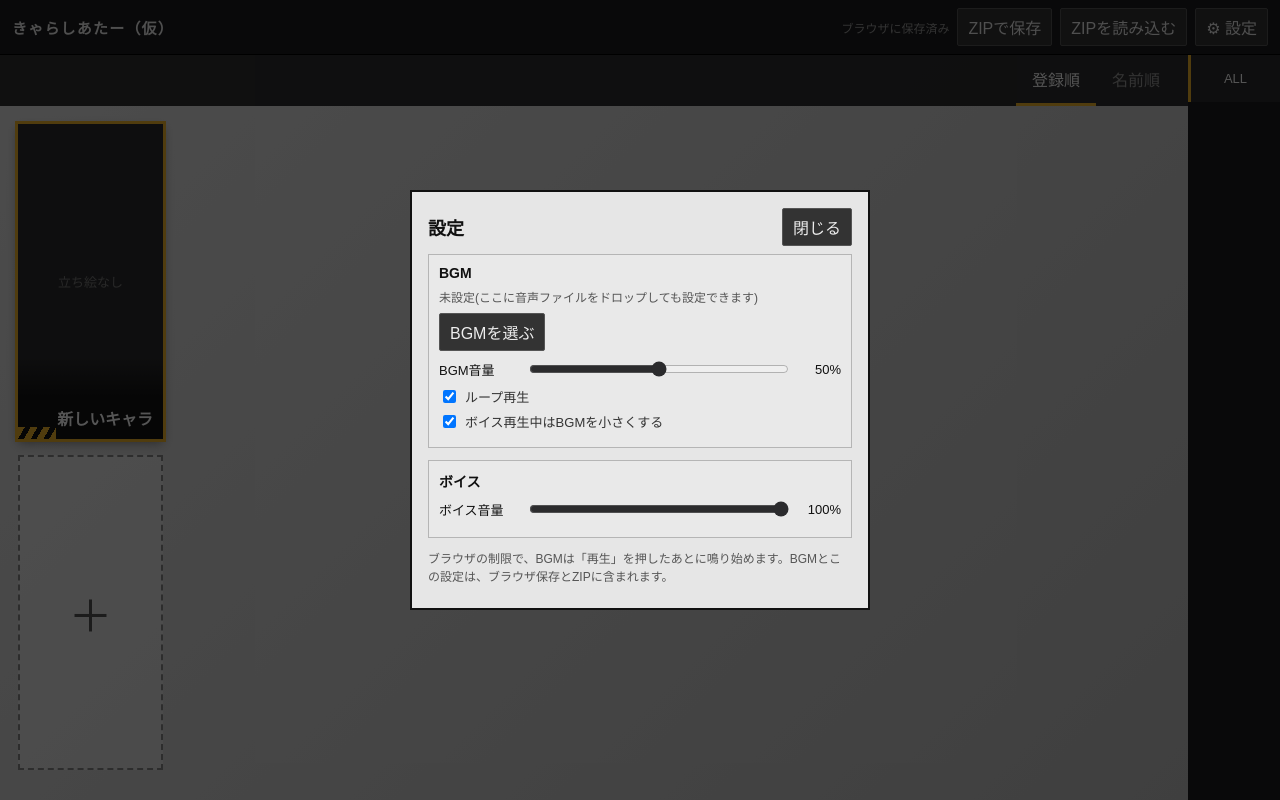
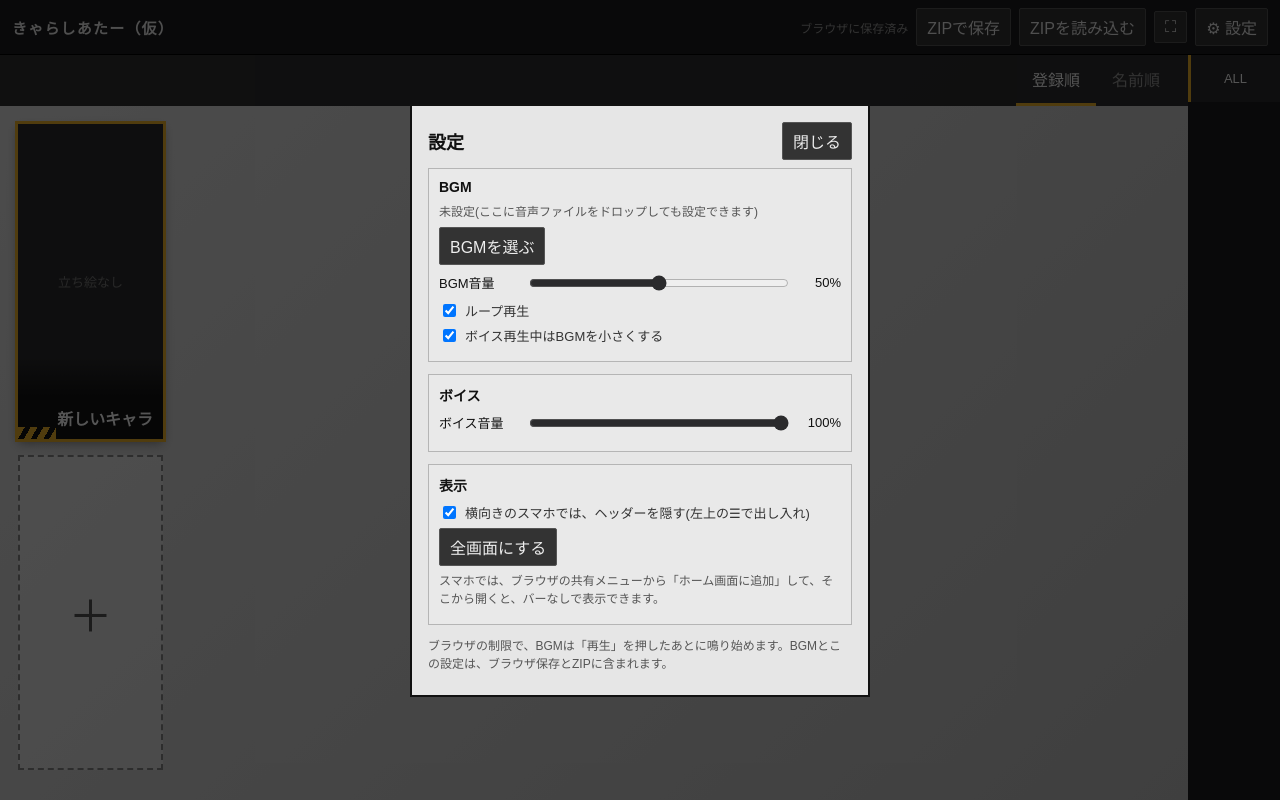
Before and after one commit to misosiru714/chara-theater, a plain HTML site: page index.html in a window 1280 px wide. Both pictures are taken after a click on the button "⚙ 設定". Drawn offline with Linux system fonts and the light colour scheme.

Commit message:
スマホ対応2：全画面！

```diff
--- a/index.html
+++ b/index.html
@@ -4,6 +4,10 @@
 <meta charset="utf-8">
 <meta name="viewport" content="width=device-width,initial-scale=1,viewport-fit=cover">
 <meta name="theme-color" content="#1c1c1e">
+<meta name="mobile-web-app-capable" content="yes">
+<meta name="apple-mobile-web-app-capable" content="yes">
+<meta name="apple-mobile-web-app-status-bar-style" content="black-translucent">
+<meta name="apple-mobile-web-app-title" content="きゃらしあたー">
 <!-- Google tag (gtag.js) -->
 <script async src="https://www.googletagmanager.com/gtag/js?id=G-KH8Z1MCQK0"></script>
 <script>
@@ -161,6 +165,9 @@ textarea{min-height:64px;resize:vertical}
 .sbthumb{position:absolute;z-index:60;width:8px;background:#8f8f8f;opacity:.5;clip-path:polygon(0 5px,100% 0,100% calc(100% - 5px),0 100%);cursor:grab;transition:opacity .15s;touch-action:none}
 .sbthumb:hover,.sbthumb.drag{opacity:.85}
 .ch{visibility:hidden}.ch.on{visibility:visible}.rtw{visibility:hidden}#dtext{white-space:pre-wrap}
+#hdrTog{display:none;position:fixed;left:calc(env(safe-area-inset-left,0px) + 6px);top:calc(env(safe-area-inset-top,0px) + 6px);z-index:45;width:36px;height:36px;padding:0;border-radius:50%;background:#1c1c1ecc;border:1px solid #666;color:#fff;font-size:16px}
+body.hdr-can #hdrTog{display:block}
+body.hdr-hide header{display:none}
 @media(max-width:760px){.grail{width:64px}.ggrid{padding:12px;gap:12px}}
 @media(max-width:760px){
 main{flex-direction:column}
@@ -188,6 +195,7 @@ header{padding:4px 8px}header button{padding:4px 8px}
 </style>
 </head>
 <body>
+<button id="hdrTog" aria-label="メニュー">☰</button>
 <div id="app">
 <header>
   <h1>きゃらしあたー（仮）</h1>
@@ -198,6 +206,7 @@ header{padding:4px 8px}header button{padding:4px 8px}
   <button id="bZip">ZIPで保存</button>
   <button id="bLoad">ZIPを読み込む</button>
   <input id="fZip" type="file" accept=".zip" hidden>
+  <button id="bFs" style="display:none" title="全画面">⛶</button>
   <button id="bBgm" style="display:none">♪ BGM</button>
   <button id="bSet">⚙ 設定</button>
 </header>
@@ -334,7 +343,7 @@ function renderGallery(){const g=$("#gallery");g.classList.toggle("show",showLis
   h("div",{class:"grail"},...["ALL",...roles].map(r=>h("button",{class:listRole===r?"on":"",onclick:()=>{listRole=r;render()}},r))));
  const gg=$(".ggrid");gg.addEventListener("wheel",e=>{if(Math.abs(e.deltaX)<Math.abs(e.deltaY)){gg.scrollLeft+=e.deltaY;e.preventDefault()}},{passive:false});fitGrid()}
 function renderHeader(){const d=(id,on)=>$(id).style.display=on?"":"none";
- d("#bList",!showList);d("#seg",!showList);document.body.dataset.screen=showList?"list":"char";d("#bZip",showList);d("#bLoad",showList);d("#bBgm",!!S.bgm);$("#bBgm").classList.toggle("on",!bgm.paused);
+ d("#bList",!showList);d("#seg",!showList);document.body.dataset.screen=showList?"list":"char";d("#bZip",showList);d("#bLoad",showList);d("#bBgm",!!S.bgm);d("#bFs",!!document.documentElement.requestFullscreen);$("#bFs").classList.toggle("on",!!document.fullscreenElement);$("#bBgm").classList.toggle("on",!bgm.paused);
  $("#mView").classList.toggle("on",mode==="view");$("#mEdit").classList.toggle("on",mode==="edit")}
 function plate(){const c=C();return[h("div",{id:"nameplate"},h("div",{class:"role"},c.role),h("div",{class:"en"},c.en),h("div",{class:"nm"},c.name)),
  h("div",{id:"credit"},c.il&&cr(IC_IL,c.il),c.cv&&cr(IC_CV,c.cv,"＋"))]}
@@ -430,7 +439,7 @@ function editVoice(c){const v0=c.voices;
  return h("div",{},h("div",{class:"row",style:"justify-content:space-between;flex-wrap:nowrap;margin:0 0 8px"},h("p",{class:"hint",style:"margin:0"},"音声ファイルは、各ボイスのカードにドロップしても入ります。セリフにも、テキスト整形が使えます。"),h("button",{class:"qbtn",title:"テキスト整形の書き方",onclick:buildHelp},"？")),...cards,
   h("div",{class:"row"},h("button",{onclick:()=>{v0.push({id:uid(),title:"",text:"",audio:null});render();dirty();const s=$("#side");s.scrollTop=s.scrollHeight}},"ボイスを追加"),
    h("button",{onclick:()=>{const have=new Set(v0.map(v=>v.title));PRESET.filter(t=>!have.has(t)).forEach(t=>v0.push({id:uid(),title:t,text:"",audio:null}));render();dirty()}},"定番の項目をまとめて追加")))}
-function render(){renderHeader();renderStage();mode==="view"?renderView():renderEdit();paintDialog();renderGallery();$("#stage").classList.toggle("adjust",canAdjust())}
+function render(){renderHeader();renderStage();mode==="view"?renderView():renderEdit();paintDialog();renderGallery();$("#stage").classList.toggle("adjust",canAdjust());updHdr()}
 
 /* 専用スクロールバー(平行四辺形) */
 function attachBar(sc,par){if(!sc||!par)return;if(getComputedStyle(par).position==="static")par.style.position="relative";
@@ -453,8 +462,19 @@ function buildHelp(){let ov=$("#ov");if(!ov){ov=h("div",{id:"ov"});ov.addEventLi
   h("p",{class:"hint"},"プロファイルの本文やボイスのセリフに、この書き方で書くと、見るモードで整形されます。文字を選んで、書式ボタンを押しても付けられます。重ねて使うこともできます。"),
   ...rows.map(([n,syn,smp])=>h("div",{class:"hrow"},h("b",{},n),h("code",{},syn),h("span",{class:"hex"},"→ ",...(n==="透明"?["(見えません。ドラッグして反転させると見えます)"]:fmt(smp))))));
  ov.replaceChildren(box);attachBar(box,ov)}
+/* ヘッダーの自動格納(横向きスマホ)・全画面 */
+let hdrOpen=false;const mqShort=window.matchMedia?matchMedia("(max-height:480px)"):{matches:false};
+function updHdr(){const can=mqShort.matches&&!!(S.set&&S.set.hideHdr)&&!showList;if(!can)hdrOpen=false;
+ document.body.classList.toggle("hdr-can",can);document.body.classList.toggle("hdr-hide",can&&!hdrOpen);
+ const t=$("#hdrTog");if(t)t.textContent=hdrOpen?"×":"☰"}
+if(mqShort.addEventListener)mqShort.addEventListener("change",updHdr);
+const FS_OK=!!document.documentElement.requestFullscreen;
+function toggleFs(){if(document.fullscreenElement)document.exitFullscreen();else document.documentElement.requestFullscreen({navigationUI:"hide"}).catch(()=>{})}
+document.addEventListener("fullscreenchange",()=>{renderHeader();if($("#ov")&&$("#ov").dataset.k==="settings")buildSettings()});
+$("#hdrTog").onclick=()=>{hdrOpen=!hdrOpen;updHdr()};
+$("#bFs").onclick=toggleFs;
 /* ---------- 設定・BGM ---------- */
-const fixSet=()=>{S.roleIcons=S.roleIcons||{};S.set=Object.assign({bgmVol:.5,voiceVol:1,loop:true,duck:true},S.set||{})};
+const fixSet=()=>{S.roleIcons=S.roleIcons||{};S.set=Object.assign({bgmVol:.5,voiceVol:1,loop:true,duck:true,hideHdr:true},S.set||{})};
 function applyVol(){if(!S.set)return;const t=S.set.duck&&playing!=null?.35:1;bgm.volume=Math.min(1,Math.max(0,S.set.bgmVol*t));audio.volume=Math.min(1,Math.max(0,S.set.voiceVol));bgm.loop=!!S.set.loop}
 function loadBgm(){if(S.bgm){bgm.src=url(S.bgm)}else{bgm.pause();bgm.removeAttribute("src");try{bgm.load()}catch(_){}}applyVol()}
 function toggleBgm(){if(!S.bgm)return;bgm.paused?bgm.play().catch(()=>alert("BGMを再生できませんでした")):bgm.pause()}
@@ -464,7 +484,7 @@ const closeSettings=()=>{$("#ov")?.remove()};
 function buildSettings(){let ov=$("#ov");if(!ov){ov=h("div",{id:"ov"});ov.addEventListener("click",e=>{if(e.target===ov)closeSettings()});document.body.append(ov)}ov.dataset.k="settings";
  const st=S.set;
  const sl=(label,key)=>{const o=h("span",{class:"pc"},Math.round(st[key]*100)+"%");const r=h("input",{type:"range",min:0,max:100,step:1,value:Math.round(st[key]*100),oninput:()=>{st[key]=r.value/100;o.textContent=r.value+"%";applyVol();dirty()}});return h("div",{class:"ctl2"},h("span",{},label),r,o)};
- const chk=(label,key)=>h("label",{class:"chk"},h("input",{type:"checkbox",checked:!!st[key],onchange:e=>{st[key]=e.target.checked;applyVol();dirty()}}),label);
+ const chk=(label,key)=>h("label",{class:"chk"},h("input",{type:"checkbox",checked:!!st[key],onchange:e=>{st[key]=e.target.checked;applyVol();updHdr();dirty()}}),label);
  const setBgm=f=>{S.bgm=f;S.bgmName=f.name;loadBgm();dirty();buildSettings();renderHeader()};
  const rolesAll=[...new Set([...S.chars.map(c=>c.role).filter(Boolean),...Object.keys(S.roleIcons)])];
  const roleRow=r=>{const b=S.roleIcons[r];return h("div",{class:"rrow"},h("span",{class:"rpv"},b?h("img",{src:url(b),alt:""}):"なし"),h("span",{class:"rn"},r),
@@ -478,6 +498,10 @@ function buildSettings(){let ov=$("#ov");if(!ov){ov=h("div",{id:"ov"});ov.addEve
    h("div",{class:"row"},h("button",{onclick:()=>pick("audio/*",setBgm)},"BGMを選ぶ"),S.bgm&&h("button",{onclick:toggleBgm},bgm.paused?"▶ 再生":"■ 停止"),S.bgm&&h("button",{onclick:()=>{S.bgm=null;S.bgmName="";loadBgm();dirty();buildSettings();renderHeader()}},"外す")),
    sl("BGM音量","bgmVol"),chk("ループ再生","loop"),chk("ボイス再生中はBGMを小さくする","duck")),
   h("div",{class:"card"},h("h3",{},"ボイス"),sl("ボイス音量","voiceVol")),
+  h("div",{class:"card"},h("h3",{},"表示"),
+   chk("横向きのスマホでは、ヘッダーを隠す(左上の☰で出し入れ)","hideHdr"),
+   FS_OK?h("div",{class:"row"},h("button",{onclick:toggleFs},document.fullscreenElement?"全画面を解除":"全画面にする")):h("p",{class:"hint"},"このブラウザ(iPhoneのSafariなど)では、全画面表示のボタンは使えません。"),
+   h("p",{class:"hint"},"スマホでは、ブラウザの共有メニューから「ホーム画面に追加」して、そこから開くと、バーなしで表示できます。")),
   SHOW_ROLE_ICON&&h("div",{class:"card"},h("h3",{},"職業アイコン"),h("p",{class:"hint"},"キャラの「クラス表示」と同じ名前に、アイコン画像を設定できます。一覧のカードの左下に表示されます。"),...rolesAll.map(roleRow),addRole),
   h("p",{class:"hint"},"ブラウザの制限で、BGMは「再生」を押したあとに鳴り始めます。BGMとこの設定は、ブラウザ保存とZIPに含まれます。"));
  dropable(box,"audio/",setBgm);ov.replaceChildren(box);attachBar(box,ov)}
```
